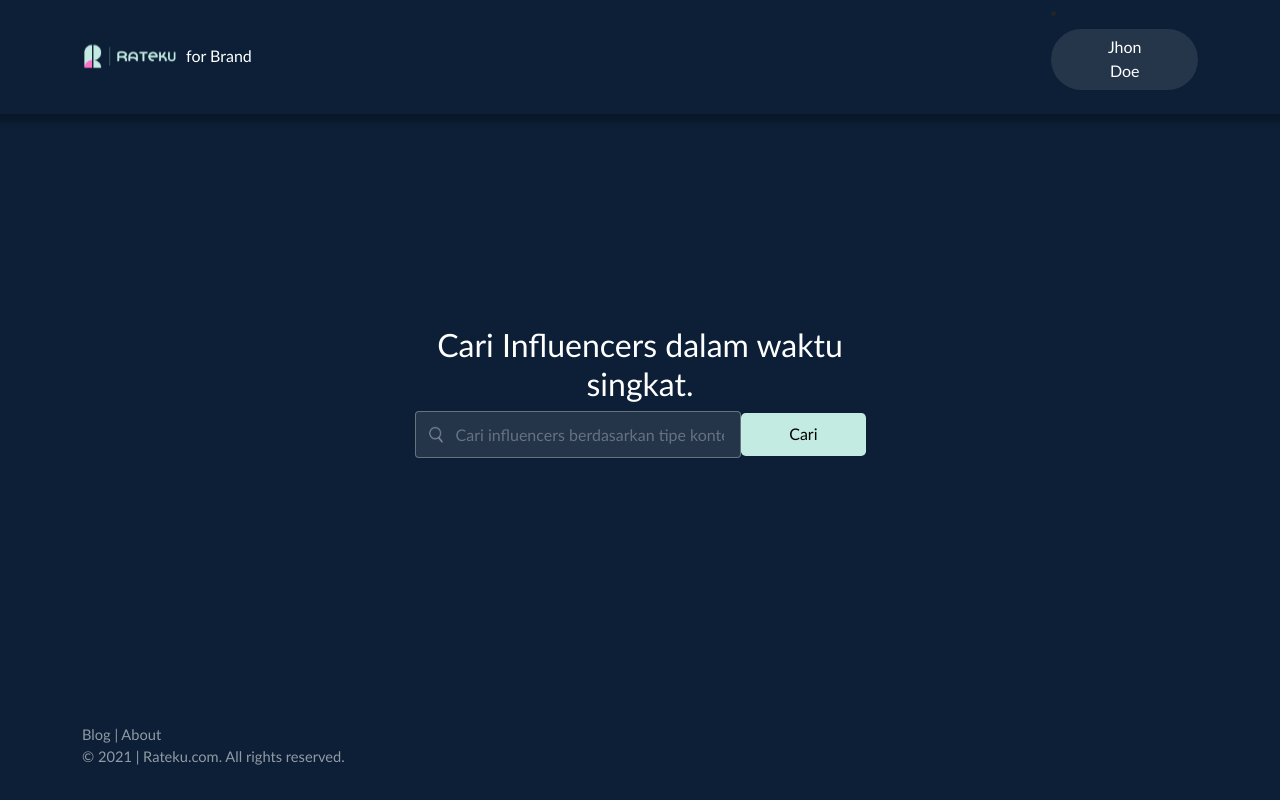
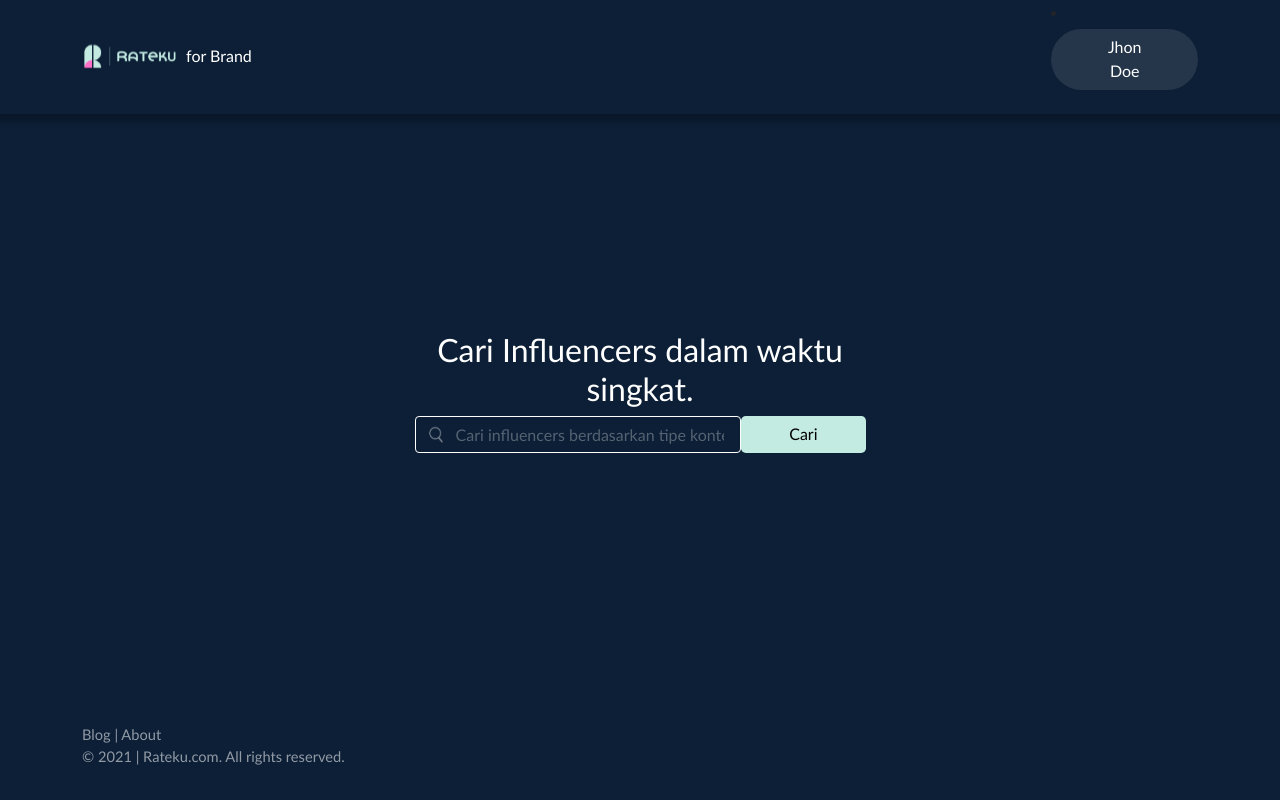
Before and after one commit to FarizAllawi/rateku-frontend, a React (Create React App) app: page /brand in a window 1280 px wide. Built offline with nearby package versions, Linux system fonts and the light colour scheme.

Commit message:
Revision search box on brand home page

```diff
--- a/src/pages/Brand.js
+++ b/src/pages/Brand.js
@@ -72,12 +72,13 @@ export default class Brand extends Component {
                 <div className="container">
                     <div className="row align-items-center justify-content-center"
                          style={{height: "100vh"}}>
-                             <div className="col-12 col-lg-8 col-xl-5">
+                             <div className="col-12 col-sm-10 col-md-8 col-lg-7 col-xl-5">
                                 <h2 className='text-white text-center'>Cari Influencers dalam waktu singkat.</h2>
                                 <form className="d-flex align-items-center" onSubmit={this.submit}>
                                     <div className="w-75">
                                         <Input  name="search"
                                                 prepend={<img src={SearchIcon} alt="icon-search"/>}
+                                                outerClassName="search-box"
                                                 inputClassName="text-white"
                                                 value={this.state.search}
                                                 onChange={this.onChange}
@@ -85,9 +86,8 @@ export default class Brand extends Component {
                                     </div>
                                     <div className="w-auto" style={{ marginTop:"-1rem" }}>
                                         <Button className="button-username text-decoration-none border-0 rounded-3 text-center px-5 mt-n3"
-                                                style={{ paddingTop: "0.6rem", paddingBottom: "0.6rem"}}
+                                                style={{ paddingTop: "0.4rem", paddingBottom: "0.4rem", background: "#C3EBE2"}}
                                             type="submit"
-                                            isPrimary
                                         >
                                             Cari
                                         </Button>
```
